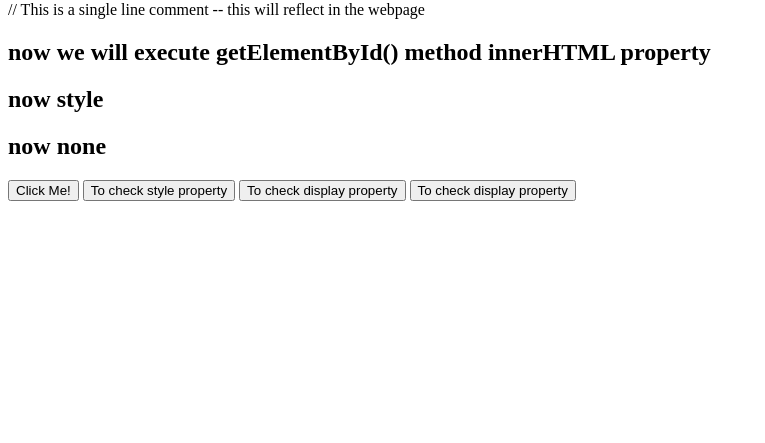
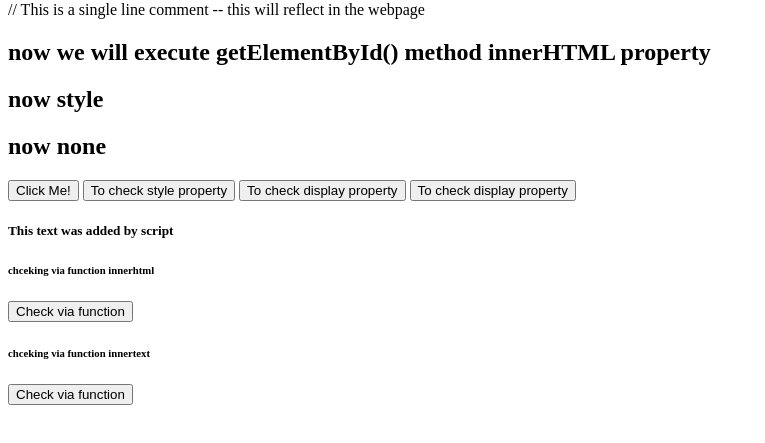
Before and after one commit to Kamali20072002/Javascript, a plain HTML site: page Introduction/index.html in a window 1280 px wide. Shown: the part 79-522 px from the top of the page, without its empty margins (0-765 px from the left). Drawn offline with Linux system fonts and the light colour scheme.

Commit message:
implemented getElementById

```diff
--- a/Introduction/index.html
+++ b/Introduction/index.html
@@ -16,15 +16,15 @@
     <button onclick="document.getElementById('style').style.color='red'">To check style property</button>
     <button onclick="document.getElementById('none').style.display='none'">To check display property</button>
     <button onclick="document.getElementById('block').style.display='block'">To check display property</button>
-    <script>
-        //this is single line comment
-        /*
-        this is a multi-line comment
-        */
-       console.log("Hello World!"); // This will print "Hello World!" to the console
-       //alert("Hello World!"); // This will show an alert box with "Hello World!"
+    <h5 id="checkingwithouttextbyscript"></h5>
 
-    </script>
+    <h6 id="checkviafunction">chceking via function innerhtml</h6>
+    <button  onclick="check()">Check via function</button>
+
+    <h6 id="checkviafunction2">chceking via function innertext</h6>
+    <button  onclick="check2()">Check via function</button>
+
+    <script src="script.js"></script>
 
 </body>
 </html>
--- a/Introduction/script.js
+++ b/Introduction/script.js
@@ -0,0 +1,29 @@
+//this is single line comment
+/*
+        this is a multi-line comment
+        */
+console.log("Hello World!"); // This will print "Hello World!" to the console
+//alert("Hello World!"); // This will show an alert box with "Hello World!"
+
+//variables
+//let can be changed later when value is updated
+let amount = 0; //initialization - needs 8 bytes of memory - 64bits
+
+amount = 100; //re-assignment
+console.log("the total amount is " + amount); // This will print 100 to the console
+
+const pi = 3.14; //constant - cannot be changed later
+
+var total = 0; //var can be changed later when value is updated- but outdated
+
+document.getElementById("checkingwithouttextbyscript").innerHTML="This text was added by script";//checked without text in HTML
+
+
+// Functions
+function check() {
+  document.getElementById("checkviafunction").innerHTML = "<b>This is bold via innerHTML</b>";
+}
+
+function check2() {
+  document.getElementById("checkviafunction2").innerText = "<b>This is bold via innerText</b>";
+}
```
